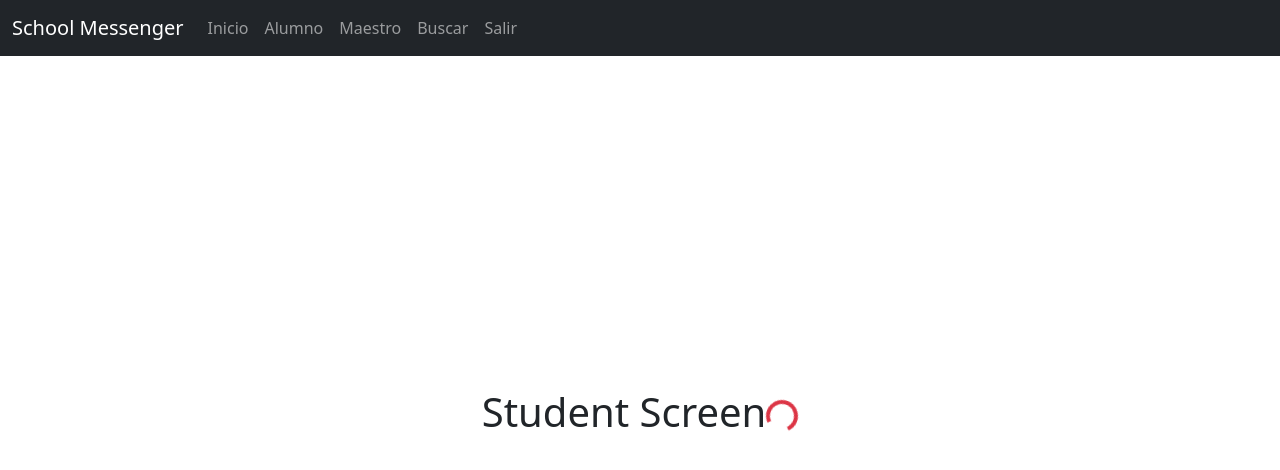
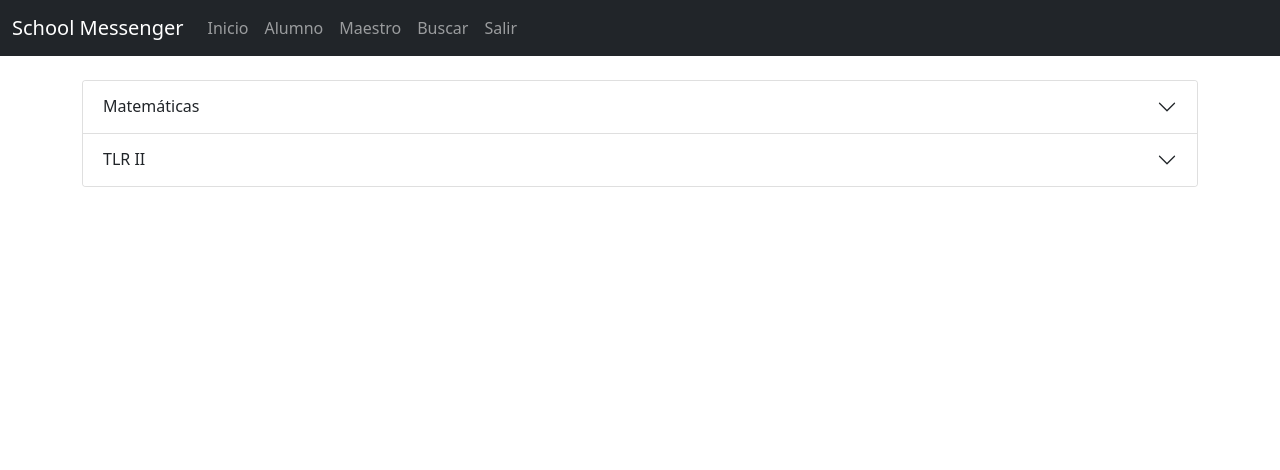
Before and after one commit to mpolox/school-messenger-swa, a React (Create React App) app: page /student in a window 1280 px wide. Shown: the top 470 px of the page. Built offline with nearby package versions, Linux system fonts and the light colour scheme.

Commit message:
students

```diff
--- a/src/components/students/StudentScreen.js
+++ b/src/components/students/StudentScreen.js
@@ -1,14 +1,96 @@
-import React, { Fragment } from 'react'
-import { Spinner } from 'react-bootstrap'
+import React, { Fragment } from "react";
+import { Accordion, Card, Container, Spinner } from "react-bootstrap";
+import ReactECharts from "echarts-for-react";
 
 export const StudentScreen = () => {
+  const option2 = {
+    tooltip: {
+      trigger: "item",
+    },
+    xAxis: {
+      type: "category",
+      data: ["1er Parcial", "2o Parcial", "3er Parcial", "4o Parcial"],
+    },
+    yAxis: {
+      type: "value",
+    },
+    series: [
+      {
+        symbol: "circle",
+        symbolSize: 20,
+        color: "#146356",
+        name: "Calificación:",
+        data: [25, 25, 20, 25],
+        type: "line",
+        smooth: true,
+        lineStyle: {
+          color: "#446A46",
+          width: 5,
+        },
+        areaStyle: {
+          color: "#14C38E",
+        },
+      },
+    ],
+  };
+
+  const option3 = {
+    tooltip: {
+      trigger: "item",
+    },
+    xAxis: {
+      type: "category",
+      data: ["Parcial 1", "Parcial 2", "Parcial 3", "Parcial 4"],
+    },
+    yAxis: {
+      type: "value",
+    },
+    series: [
+      {
+        name: "Calificación:",
+        color: "#CE1D1D",
+        symbolSize: 20,
+        data: [15, 18, 7, 8],
+        type: "line",
+        smooth: true,
+        lineStyle: { color: "#CE1D1D" },
+        areaStyle: {
+          shadowBlur: 1,
+          color: "#CE1D1D",
+        },
+      },
+    ],
+  };
+
   return (
-    <div className="home">
-        <h1>
-        Student Screen
-        </h1>
-        <Spinner animation="border" variant="danger" />
+    <div>
+      <Container>
+        <br />
+        <Accordion>
+          <Accordion.Item eventKey="0">
+            <Accordion.Header>Matemáticas</Accordion.Header>
+            <Accordion.Body>
+              <Card style={{ height: "28rem" }}>
+                <Card.Header>Dashboard2</Card.Header>
+                <Card.Body>
+                  <ReactECharts style={{ height: "100%" }} option={option2} />
+                </Card.Body>
+              </Card>
+            </Accordion.Body>
+          </Accordion.Item>
+          <Accordion.Item eventKey="1">
+            <Accordion.Header>TLR II</Accordion.Header>
+            <Accordion.Body>
+              <Card style={{ height: "28rem" }}>
+                <Card.Header>Dashboard2</Card.Header>
+                <Card.Body>
+                  <ReactECharts style={{ height: "100%" }} option={option3} />
+                </Card.Body>
+              </Card>
+            </Accordion.Body>
+          </Accordion.Item>
+        </Accordion>
+      </Container>
     </div>
-
-  )
-}
+  );
+};
```
